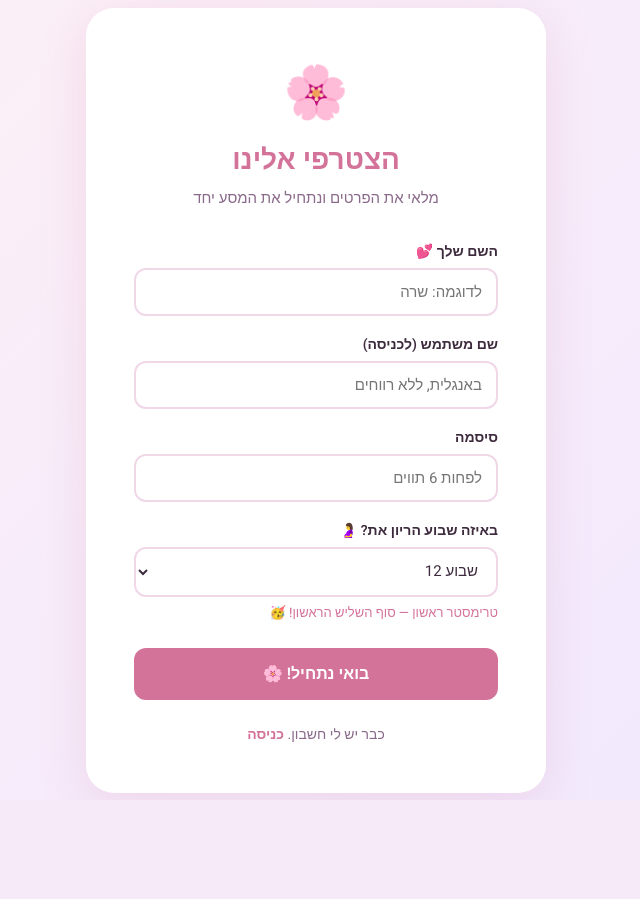
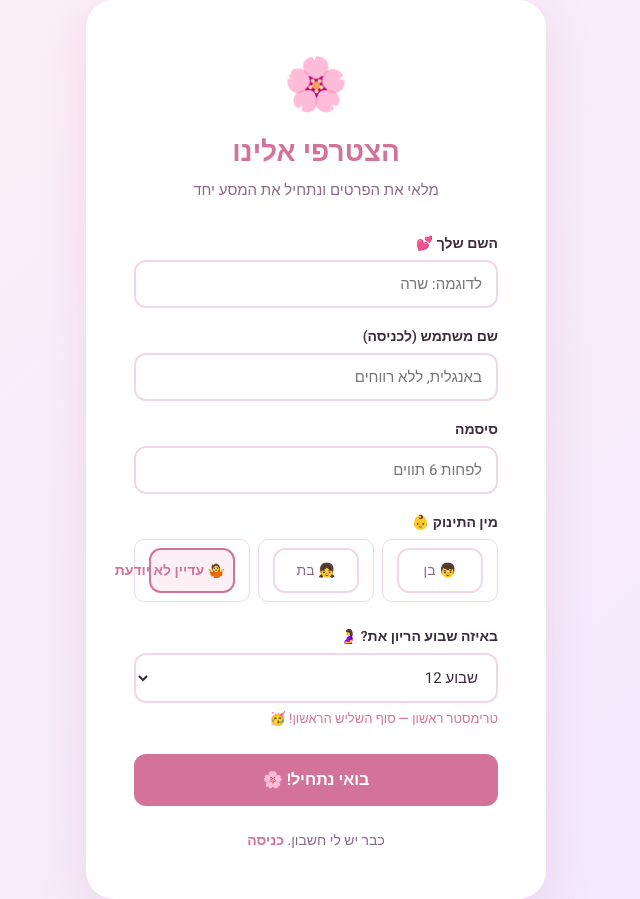
Before and after one commit to etayass1997/pregnancy-tracker, a Flask app: page /register in a window 1280 px wide. Shown: the whole page, without its empty margins (324-964 px from the left). Before the commit the page ends 800 px from the top, so only its background shows below. Run offline with Flask 3, Linux system fonts and the light colour scheme.

Commit message:
Rename app to בטן מלאה, add baby gender to registration, redesign chat FAB
- Rename app from "בטן גדולה" to "בטן מלאה" across all templates and manifest
- Add baby gender selection (boy/girl/unknown) to registration form with styled radio buttons
- Save baby_gender to user profile and pass it to the AI chat agent context
- Redesign chat FAB from circle to standing pregnant woman figure (🤰) with label
- Load .env automatically via python-dotenv for local development

Co-Authored-By: Claude Sonnet 4.6 <noreply@anthropic.com>

```diff
--- a/app.py
+++ b/app.py
@@ -6,6 +6,12 @@ import os
 import uuid
 from datetime import datetime, date, timedelta
 from pregnancy_data import PREGNANCY_WEEKS
+
+try:
+    from dotenv import load_dotenv
+    load_dotenv()
+except ImportError:
+    pass
 
 app = Flask(__name__)
 app.secret_key = os.environ.get('SECRET_KEY', 'pregnancy-lotus-secret-2026')
@@ -80,6 +86,9 @@ def register():
         display_name = request.form.get('display_name', '').strip()
         password = request.form.get('password', '')
         current_week = int(request.form.get('current_week', 1))
+        baby_gender = request.form.get('baby_gender', 'unknown')
+        if baby_gender not in ('boy', 'girl', 'unknown'):
+            baby_gender = 'unknown'
 
         if not username or not password or not display_name:
             return render_template('register.html', error='יש למלא את כל השדות')
@@ -95,6 +104,7 @@ def register():
             'display_name': display_name,
             'registration_date': date.today().isoformat(),
             'registration_week': current_week,
+            'baby_gender': baby_gender,
             'photos': []
         }
         save_users(users)
@@ -200,6 +210,9 @@ def chat():
     trimester = 1 if current_week <= 13 else (2 if current_week <= 27 else 3)
     week_data = PREGNANCY_WEEKS.get(current_week, PREGNANCY_WEEKS[40])
 
+    gender_map = {'boy': 'בן', 'girl': 'בת', 'unknown': 'לא ידוע עדיין'}
+    baby_gender_display = gender_map.get(user.get('baby_gender', 'unknown'), 'לא ידוע עדיין')
+
     system = f"""אתה "הריונית" 🌸 — הסוכנת האישית של {user['display_name']} באפליקציית מעקב הריון.
 
 ## מצב נוכחי
@@ -208,6 +221,7 @@ def chat():
 - טרימסטר: {trimester}
 - מועד לידה צפוי: {due_date.strftime('%d.%m.%Y')}
 - ימים עד הלידה: {days_left}
+- מין התינוק: {baby_gender_display}
 - גודל התינוק השבוע: {week_data['size']} ({week_data['length']}, {week_data['weight']})
 
 ## פרטי השבוע
--- a/static/style.css
+++ b/static/style.css
@@ -361,20 +361,47 @@ main.with-sidebar { margin-right: 230px; }
 .week-selector select { margin-bottom: 6px; }
 .week-hint { font-size: 13px; color: var(--pink); font-weight: 500; min-height: 18px; }
 
+.gender-selector { display: flex; gap: 8px; flex-wrap: wrap; }
+.gender-option { flex: 1; min-width: 90px; cursor: pointer; }
+.gender-option input[type="radio"] { display: none; }
+.gender-btn {
+    display: block; text-align: center; padding: 10px 8px;
+    border: 2px solid var(--border); border-radius: var(--radius-sm);
+    font-size: 14px; font-weight: 500; color: var(--text-muted);
+    background: var(--white); transition: all 0.2s; white-space: nowrap;
+}
+.gender-option input[type="radio"]:checked + .gender-btn {
+    border-color: var(--pink); background: var(--pink-pale);
+    color: var(--pink); font-weight: 700;
+}
+
 /* ─── Chat Widget ─── */
 .chat-fab {
-    position: fixed; bottom: 28px; left: 28px;
-    width: 58px; height: 58px; border-radius: 50%;
-    background: linear-gradient(135deg, var(--pink), var(--lavender));
-    border: none; font-size: 26px; cursor: pointer;
-    box-shadow: 0 4px 20px rgba(212,115,154,0.45);
+    position: fixed; bottom: 24px; left: 28px;
+    width: 72px; height: 96px;
+    border-radius: 36px 36px 28px 28px;
+    background: linear-gradient(170deg, #fce4f0 0%, #e8d5f5 100%);
+    border: 2px solid rgba(212,115,154,0.3);
+    cursor: pointer;
+    box-shadow: 0 6px 24px rgba(212,115,154,0.4), 0 2px 8px rgba(155,127,212,0.2);
     z-index: 1000; transition: all 0.3s;
-    display: flex; align-items: center; justify-content: center;
+    display: flex; flex-direction: column;
+    align-items: center; justify-content: flex-end;
+    padding-bottom: 10px; gap: 2px;
 }
-.chat-fab:hover { transform: scale(1.12); box-shadow: 0 6px 28px rgba(212,115,154,0.55); }
+.chat-fab:hover {
+    transform: translateY(-4px) scale(1.05);
+    box-shadow: 0 12px 36px rgba(212,115,154,0.55), 0 4px 14px rgba(155,127,212,0.3);
+}
+.chat-fab-figure { font-size: 48px; line-height: 1; display: block; }
+.chat-fab-label {
+    font-size: 10px; font-weight: 700; color: var(--pink);
+    font-family: 'Heebo', sans-serif; letter-spacing: 0;
+    white-space: nowrap;
+}
 
 .chat-panel {
-    position: fixed; bottom: 100px; left: 28px;
+    position: fixed; bottom: 136px; left: 28px;
     width: 360px; height: 500px;
     background: var(--white); border-radius: 20px;
     box-shadow: 0 12px 48px rgba(61,43,61,0.18);
@@ -552,6 +579,7 @@ main.with-sidebar { margin-right: 230px; }
     .week-hero { flex-direction: column; }
     .week-detail-hero { flex-direction: column; }
     .tips-grid { grid-template-columns: 1fr; }
-    .chat-panel { left: 12px; right: 12px; width: auto; bottom: 80px; }
+    .chat-panel { left: 12px; right: 12px; width: auto; bottom: 136px; }
+    .chat-fab { left: 16px; bottom: 16px; }
     .journey-grid { grid-template-columns: repeat(auto-fill, minmax(90px, 1fr)); }
 }
--- a/templates/appointments.html
+++ b/templates/appointments.html
@@ -1,5 +1,5 @@
 {% extends "base.html" %}
-{% block title %}תורים — בטן גדולה{% endblock %}
+{% block title %}תורים — בטן מלאה{% endblock %}
 
 {% block content %}
 <div class="page-header" style="display:flex;justify-content:space-between;align-items:flex-start">
--- a/templates/dashboard.html
+++ b/templates/dashboard.html
@@ -1,5 +1,5 @@
 {% extends "base.html" %}
-{% block title %}לוח בקרה — בטן גדולה{% endblock %}
+{% block title %}לוח בקרה — בטן מלאה{% endblock %}
 
 {% block content %}
 <div class="page-header">
--- a/templates/gallery.html
+++ b/templates/gallery.html
@@ -1,5 +1,5 @@
 {% extends "base.html" %}
-{% block title %}גלריה — בטן גדולה{% endblock %}
+{% block title %}גלריה — בטן מלאה{% endblock %}
 
 {% block content %}
 <div class="gallery-header">
--- a/templates/journal.html
+++ b/templates/journal.html
@@ -1,5 +1,5 @@
 {% extends "base.html" %}
-{% block title %}יומן — בטן גדולה{% endblock %}
+{% block title %}יומן — בטן מלאה{% endblock %}
 
 {% block content %}
 <div class="page-header" style="display:flex;justify-content:space-between;align-items:flex-start">
--- a/templates/journey.html
+++ b/templates/journey.html
@@ -1,5 +1,5 @@
 {% extends "base.html" %}
-{% block title %}מסע שבועי — בטן גדולה{% endblock %}
+{% block title %}מסע שבועי — בטן מלאה{% endblock %}
 
 {% block content %}
 <div class="page-header">
--- a/templates/login.html
+++ b/templates/login.html
@@ -3,7 +3,7 @@
 <head>
     <meta charset="UTF-8">
     <meta name="viewport" content="width=device-width, initial-scale=1.0">
-    <title>התחברות — בטן גדולה</title>
+    <title>התחברות — בטן מלאה</title>
     <link href="https://fonts.googleapis.com/css2?family=Heebo:wght@300;400;500;600;700;800&display=swap" rel="stylesheet">
     <link rel="stylesheet" href="{{ url_for('static', filename='style.css') }}">
 </head>
@@ -11,7 +11,7 @@
 <div class="auth-page">
     <div class="auth-card">
         <div class="auth-logo">💕</div>
-        <h1 class="auth-title">בטן גדולה</h1>
+        <h1 class="auth-title">בטן מלאה</h1>
         <p class="auth-subtitle">מעקב הריון אישי ואינטליגנטי</p>
 
         {% if error %}
--- a/templates/names.html
+++ b/templates/names.html
@@ -1,5 +1,5 @@
 {% extends "base.html" %}
-{% block title %}שמות — בטן גדולה{% endblock %}
+{% block title %}שמות — בטן מלאה{% endblock %}
 
 {% block content %}
 <div class="page-header" style="display:flex;justify-content:space-between;align-items:flex-start">
--- a/templates/register.html
+++ b/templates/register.html
@@ -3,7 +3,7 @@
 <head>
     <meta charset="UTF-8">
     <meta name="viewport" content="width=device-width, initial-scale=1.0">
-    <title>הרשמה — בטן גדולה</title>
+    <title>הרשמה — בטן מלאה</title>
     <link href="https://fonts.googleapis.com/css2?family=Heebo:wght@300;400;500;600;700;800&display=swap" rel="stylesheet">
     <link rel="stylesheet" href="{{ url_for('static', filename='style.css') }}">
 </head>
@@ -30,6 +30,23 @@
             <div class="form-group">
                 <label>סיסמה</label>
                 <input type="password" name="password" placeholder="לפחות 6 תווים" minlength="6" required autocomplete="new-password">
+            </div>
+            <div class="form-group">
+                <label>מין התינוק 👶</label>
+                <div class="gender-selector">
+                    <label class="gender-option">
+                        <input type="radio" name="baby_gender" value="boy">
+                        <span class="gender-btn">👦 בן</span>
+                    </label>
+                    <label class="gender-option">
+                        <input type="radio" name="baby_gender" value="girl">
+                        <span class="gender-btn">👧 בת</span>
+                    </label>
+                    <label class="gender-option">
+                        <input type="radio" name="baby_gender" value="unknown" checked>
+                        <span class="gender-btn">🤷 עדיין לא יודעת</span>
+                    </label>
+                </div>
             </div>
             <div class="form-group">
                 <label>באיזה שבוע הריון את? 🤰</label>
--- a/templates/week_detail.html
+++ b/templates/week_detail.html
@@ -1,5 +1,5 @@
 {% extends "base.html" %}
-{% block title %}שבוע {{ week_num }} — בטן גדולה{% endblock %}
+{% block title %}שבוע {{ week_num }} — בטן מלאה{% endblock %}
 
 {% block content %}
 <div class="page-header">
```
Also changed, not shown: templates/base.html (+5 -4 lines), static/manifest.json.
